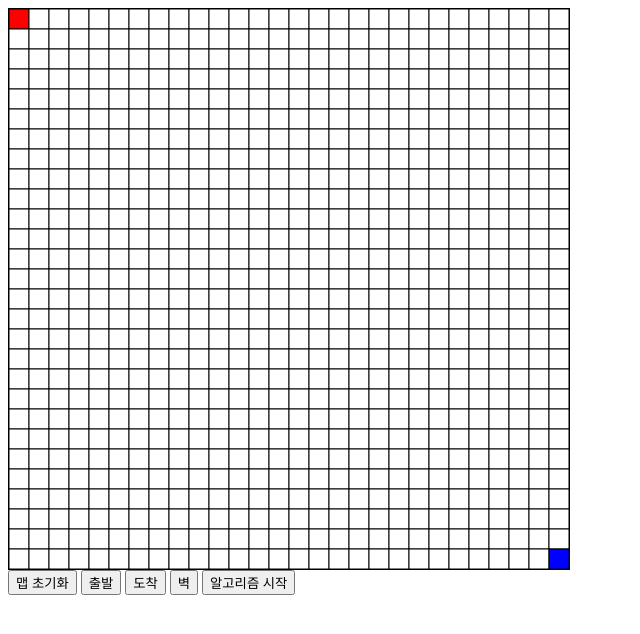
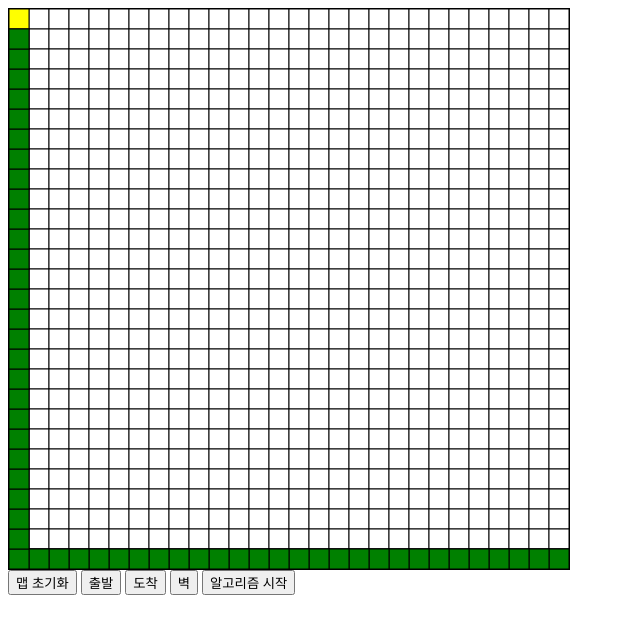
Before and after one commit to nanasin120/a-star-algorithm-in-web, a plain HTML site: page index.html in a window 1280 px wide. Both pictures are taken after a click on the button "알고리즘 시작". Shown: the whole page, without its empty margins (0-640 px from the left). Drawn offline with Linux system fonts and the light colour scheme.

Commit message:
Add A*algorithm
A* 알고리즘 추가

```diff
--- a/index.html
+++ b/index.html
@@ -13,7 +13,7 @@
     <button id="start" onclick="changeMode(1)">출발</button>
     <button id="end" onclick="changeMode(2)">도착</button>
     <button id="wall" onclick="changeMode(0)">벽</button>
-    <button id="algorithm">알고리즘 시작</button>
+    <button id="algorithm" onclick="Astar()">알고리즘 시작</button>
 
     <script src="map.js"></script>
 </body>
--- a/map.js
+++ b/map.js
@@ -15,6 +15,21 @@ let endY = cols-1, endX = rows-1;
 let board = new Array(28);
 for(let i = 0; i < 28; i++){
     board[i] = new Array(28);
+}
+
+let Astar_line = new Array(28);
+for(let i = 0; i < 28; i++){
+    Astar_line[i] = new Array(28);
+}
+
+let Astar_dist = new Array(28);
+for(let i = 0; i < 28; i++){
+    Astar_dist[i] = new Array(28);
+}
+
+let parent = new Array(28);
+for(let i = 0; i < 28; i++){
+    parent[i] = new Array(28);
 }
 
 let mode = 0; // 0:벽, 1:시작 2:끝
@@ -85,6 +100,7 @@ function drawWall(e){
 
     drawMap();
 }
+
 function drawStart(e){
     const rect = canvas.getBoundingClientRect();
 
@@ -102,6 +118,7 @@ function drawStart(e){
 
     drawMap();
 }
+
 function drawEnd(e){
     const rect = canvas.getBoundingClientRect();
 
@@ -123,6 +140,131 @@ function drawEnd(e){
 
 function changeMode(x){
     mode = x;
+}
+
+function drawDist(){
+    drawMap();
+    for(let y = 0; y < cols; y++){
+        for(let x = 0; x < rows; x++){
+            if(Astar_line[y][x] == 1){
+                ctx.fillStyle = "yellow"
+                ctx.fillRect(x * cellSize, y * cellSize, cellSize, cellSize);
+
+                ctx.strokeStyle = "black";
+                ctx.strokeRect(x * cellSize, y * cellSize, cellSize, cellSize);
+            }
+        }
+    }
+}
+
+var arr = [];
+
+function Astar(){
+    if(timeoutID != null) clearTimeout(timeoutID);
+
+    for(let i = 0; i < cols; i += 1){
+        for(let j = 0; j < rows; j += 1){
+            Astar_line[i][j] = -1;
+            Astar_dist[i][j] = 987654321;
+            parent[i][j] = {y:0, x:0};
+        }
+    }
+
+    Astar_dist[startY][startX] = 0;
+    parent[startY][startX] = {y:startY, x:startX};
+
+    arr = [];
+
+    arr.push({
+        f: h(startY, startX),
+        g: 0,
+        y: startY,
+        x: startX,
+        parent: {startY, startX}
+    });
+
+    drawDist();
+
+    Astar_algorithm();
+}
+
+let dy = [1, 1, 0, -1, -1, -1, 0, 1];
+let dx = [0, 1, 1, 1, 0, -1, -1, -1];
+let dd = [10, 14, 10, 14, 10, 14, 10, 14];
+let timeoutID = null;
+
+function backTracking(y, x){
+    if(y == startY && x == startX) return;
+
+    ctx.fillStyle = "green"
+    ctx.fillRect(x * cellSize, y * cellSize, cellSize, cellSize);
+
+    ctx.strokeStyle = "black";
+    ctx.strokeRect(x * cellSize, y * cellSize, cellSize, cellSize);
+
+    setTimeout(()=>{
+        backTracking(parent[y][x].y, parent[y][x].x)
+    }, 10);
+}
+
+function Astar_algorithm() {
+
+    if(arr.length == 0) return;
+
+    let index = 0;
+
+    for(let i = 0; i < arr.length; i++){
+        if(arr[i].f < arr[index].f) index = i;
+    }
+
+
+    let y = arr[index].y;
+    let x = arr[index].x;
+    let g = arr[index].g;
+
+    arr.splice(index, 1);
+
+    Astar_line[y][x] = 1;
+    drawDist();
+
+    if(y == endY && x == endX){
+        backTracking(endY, endX);
+        return;
+    }
+
+    for(let i = 0; i < 8; i++){
+        let nextY = y + dy[i];
+        let nextX = x + dx[i];
+        let nextg = dd[i];
+
+        if(0 <= nextY && nextY < 28 && 0 <= nextX && nextX < 28){
+
+            if(Astar_line[nextY][nextX] == 1) continue;
+            if(board[nextY][nextX] == 3) continue;
+
+            let newg = g + nextg;
+
+            if(newg < Astar_dist[nextY][nextX]){
+                Astar_dist[nextY][nextX] = newg;
+
+                arr.push({
+                    f: nextg + h(nextY, nextX),
+                    g: nextg,
+                    y: nextY,
+                    x: nextX,
+                    parent: {y, x}
+                });
+
+                parent[nextY][nextX] = {y:y, x:x};
+            }
+        }
+    }
+
+    timeoutID = setTimeout(Astar_algorithm, 10);
+}
+
+function h(y, x){
+    return Math.abs(endY - y) + Math.abs(endX - x);
 }
 
 let drawing = false;
```
